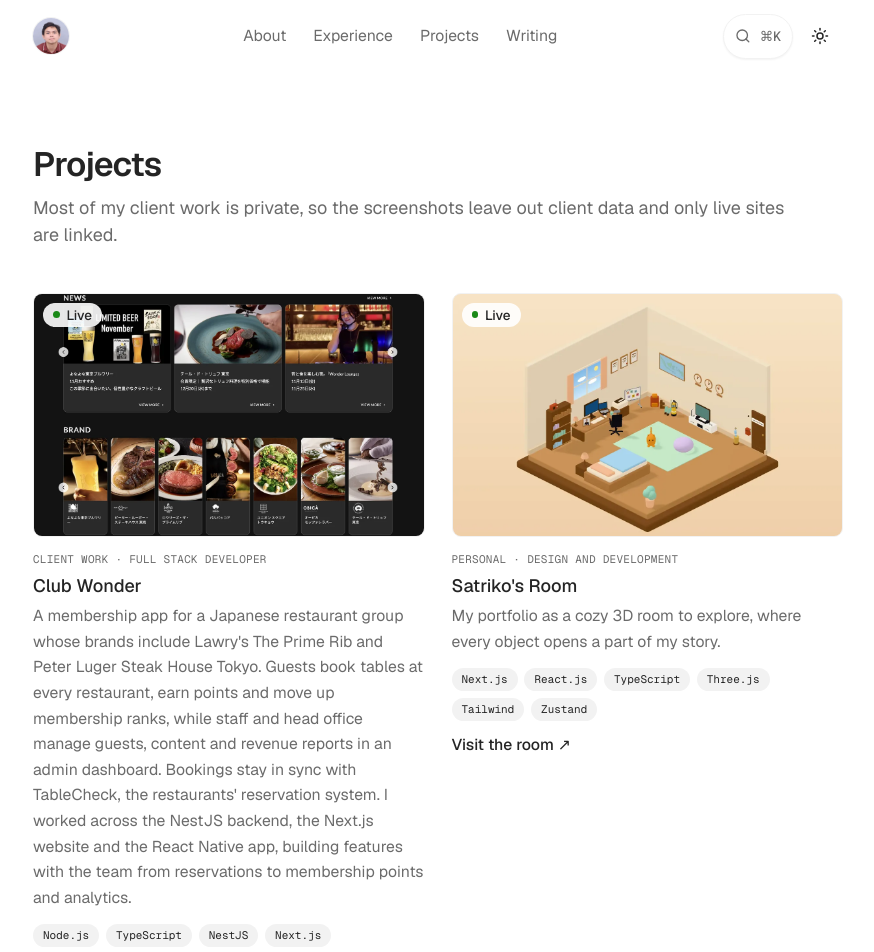
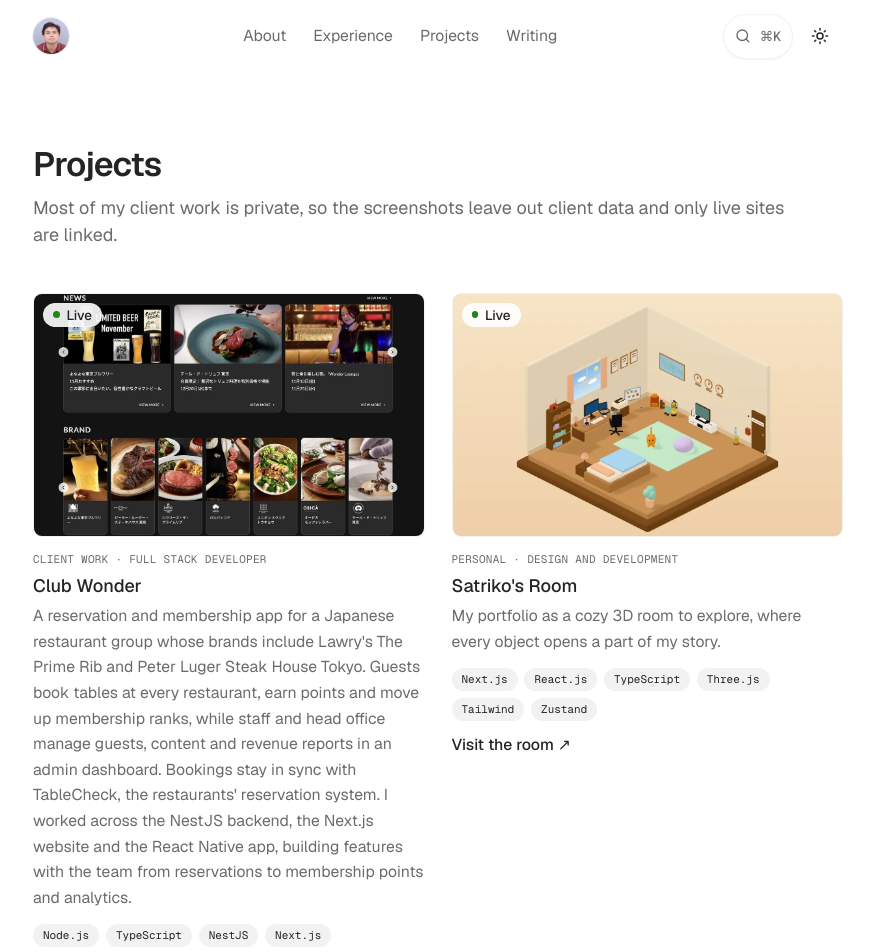
Before and after one commit to SatrikoAditya/satriko.dev, a Next.js app: page /projects in a window 1280 px wide. Shown: the top 952 px of the page, without its empty margins (202-1076 px from the left). Built offline with nearby package versions, Linux system fonts and the light colour scheme.

Commit message:
fix: describe Club Wonder as a reservation and membership app

```diff
--- a/src/content/projects.ts
+++ b/src/content/projects.ts
@@ -9,7 +9,7 @@
     kind: 'work',
     title: 'Club Wonder',
     summary:
-      "A membership app for a Japanese restaurant group whose brands include Lawry's The Prime Rib and Peter Luger Steak House Tokyo. Guests book tables at every restaurant, earn points and move up membership ranks, while staff and head office manage guests, content and revenue reports in an admin dashboard. Bookings stay in sync with TableCheck, the restaurants' reservation system. I worked across the NestJS backend, the Next.js website and the React Native app, building features with the team from reservations to membership points and analytics.",
+      "A reservation and membership app for a Japanese restaurant group whose brands include Lawry's The Prime Rib and Peter Luger Steak House Tokyo. Guests book tables at every restaurant, earn points and move up membership ranks, while staff and head office manage guests, content and revenue reports in an admin dashboard. Bookings stay in sync with TableCheck, the restaurants' reservation system. I worked across the NestJS backend, the Next.js website and the React Native app, building features with the team from reservations to membership points and analytics.",
     role: 'Full Stack Developer',
     tech: [
       'Node.js',
```
